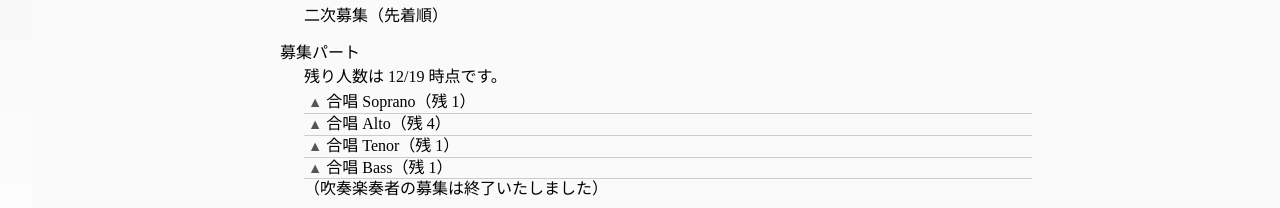
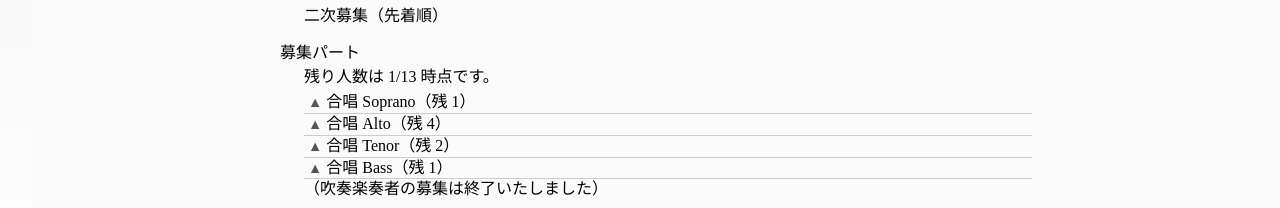
Before and after one commit to hashedhyphen/tsubasa-music, a Next.js app: page /requirements/001 in a window 1280 px wide. Shown: the part 471-679 px from the top of the page. Built offline with nearby package versions, Linux system fonts and the light colour scheme.

Commit message:
Update capacities

```diff
--- a/pages/requirements/001.tsx
+++ b/pages/requirements/001.tsx
@@ -158,11 +158,11 @@ const Page = () => (
         <RecruitmentSection>
           <RecruitmentSectionHeader>募集パート</RecruitmentSectionHeader>
           <RecruitmentSectionBody>
-            <p>残り人数は 12/19 時点です。</p>
+            <p>残り人数は 1/13 時点です。</p>
             <InstrumentList>
               <Instrument>合唱 Soprano（残 1）</Instrument>
               <Instrument>合唱 Alto（残 4）</Instrument>
-              <Instrument>合唱 Tenor（残 1）</Instrument>
+              <Instrument>合唱 Tenor（残 2）</Instrument>
               <Instrument>合唱 Bass（残 1）</Instrument>
             </InstrumentList>
             <p>（吹奏楽奏者の募集は終了いたしました）</p>
```
